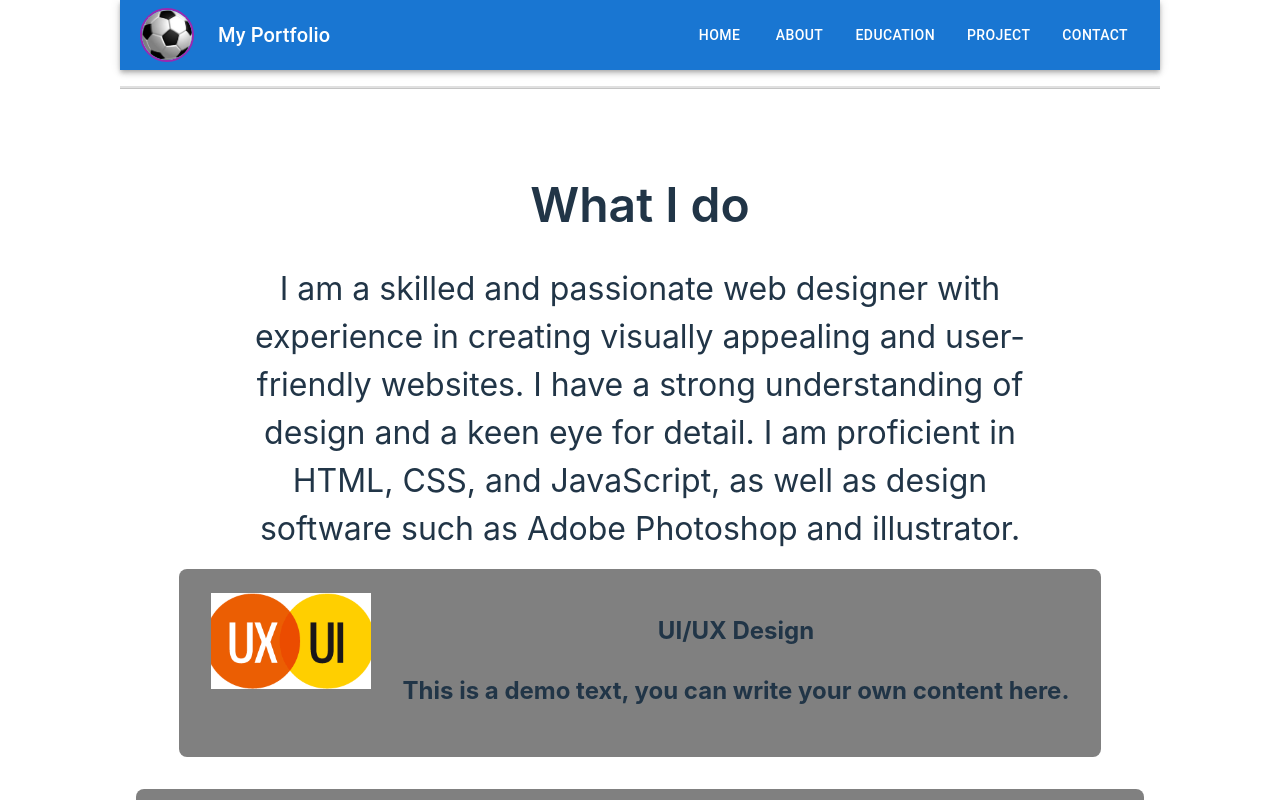
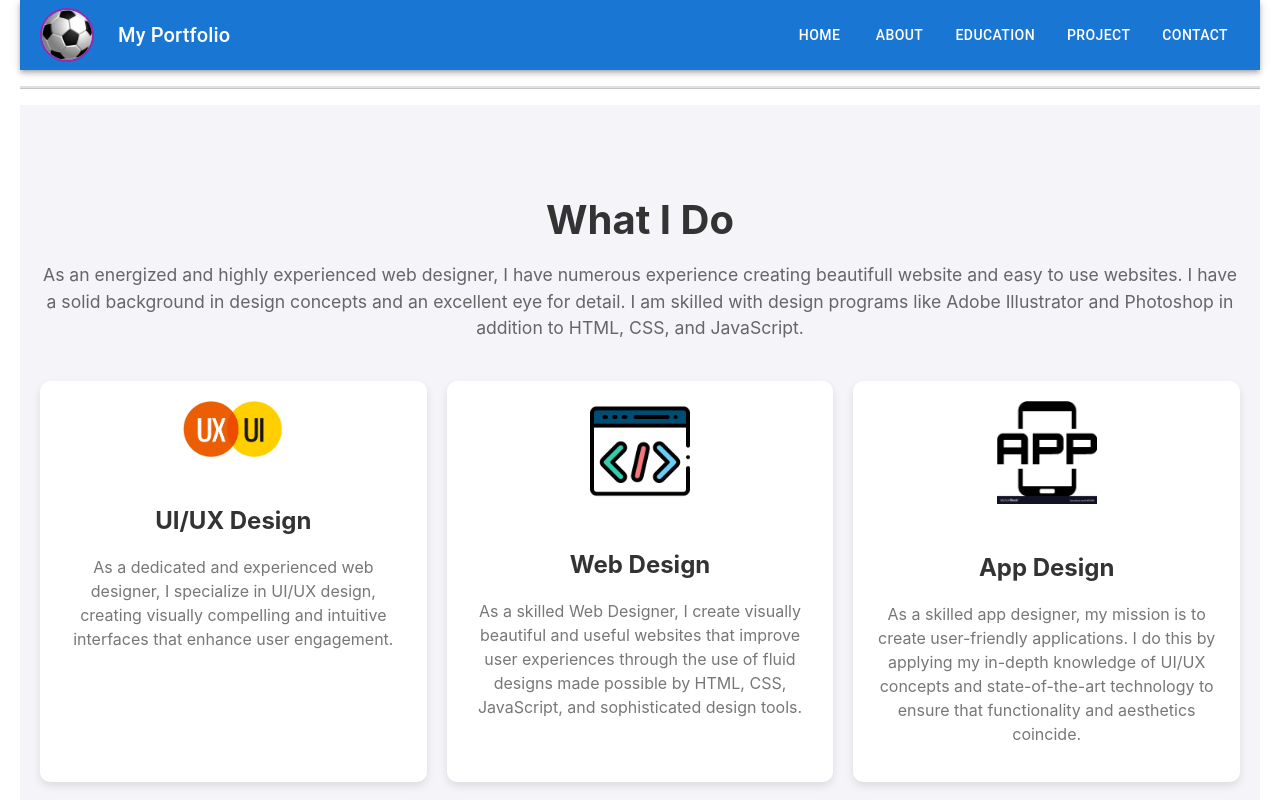
Before and after one commit to tlieu8/Remake_Assignment_1_Lieu_Minh_COMP_229, a React (Vite) app in the folder client/: page /about in a window 1280 px wide. Shown: the top 800 px of the page. Built offline with nearby package versions, Linux system fonts and the light colour scheme.

Commit message:
Update about

```diff
--- a/client/src/about.css
+++ b/client/src/about.css
@@ -1,53 +1,56 @@
-#skill {
-    overflow: hidden;
-    width: 100vw;
-    max-width: 65rem;
-    display: flex;
-    flex-direction: column;
-    align-items: center;
-    justify-content: center;
-    text-align:center;
-    margin: 0 auto;
+.about-section {
+    padding: 60px 20px;
+    background-color: #f4f4f9;
   }
 
-.skillTitle{
-    margin: 1rem 0;
-    font-size: 3rem;
-    font-weight: 600;
-    padding-top: 3rem;
-    margin-bottom: 1.5rem;
+  .container {
+    max-width: 1200px;
+    margin: 0 auto;
+    text-align: center;
   }
 
-.skillDesc{
-    font-weight: 400;
-    font-size:xx-large;
-    max-width: 51rem;
-    padding: 0 2rem;
+  .section-title {
+    font-size: 2.5rem;
+    color: #333;
+    margin-bottom: 20px;
   }
 
-.skillBars{
-    margin: 1.5rem;
-    width: 100vw;
-    max-width: 80%;
-    text-align: left;
+  .section-desc {
+    font-size: 1.1rem;
+    color: #666;
+    margin-bottom: 40px;
   }
 
-.skillBar{
-    display: flex;
-    margin: 1rem;
-    padding: 1.5rem 2rem;
-    border-radius: 0.5rem;
-    background: grey;
+  .skills-grid {
+    display: grid;
+    grid-template-columns: repeat(auto-fit, minmax(300px, 1fr));
+    gap: 20px;
   }
 
-.skillBarImg{
-    object-fit: cover;
-    height: 6rem;
-    width: 10rem;
-    margin-right: 2rem;
+  .skill-card {
+    background-color: white;
+    border-radius: 10px;
+    padding: 20px;
+    box-shadow: 0 4px 8px rgba(0, 0, 0, 0.1);
+    transition: transform 0.3s ease;
   }
 
-.skillBarText>p{
-    font-size:1.5rem;
-    font-weight: 700;
+  .skill-card:hover {
+    transform: translateY(-10px);
   }
+
+  .skill-img {
+    max-width: 100px;
+    margin-bottom: 20px;
+  }
+
+  .skill-info h2 {
+    font-size: 1.5rem;
+    color: #333;
+    margin-bottom: 10px;
+  }
+
+  .skill-info p {
+    font-size: 1rem;
+    color: #777;
+  }
--- a/client/src/about.jsx
+++ b/client/src/about.jsx
@@ -3,44 +3,54 @@ import web from "../src/assets/web.png";
 import app from "../src/assets/app.png";
 import "../src/index.css";
 import "../src/about.css";
+
 export default function About() {
   return (
-    <>
-      <section id="skill">
-        <span className="skillTitle">What I do</span>
-        <span className="skillDesc">
-          I am a skilled and passionate web designer with experience in creating
-          visually appealing and user-friendly websites. I have a strong
-          understanding of design and a keen eye for detail. I am proficient in
-          HTML, CSS, and JavaScript, as well as design software such as Adobe
-          Photoshop and illustrator.
-        </span>
-        <div className="skillBar">
-          <img src={ux} alt="UIDesign" className="skillBarImg" />
-          <div className="skillBarText">
+    <section id="skill" className="about-section">
+      <div className="container">
+        <h1 className="section-title">What I Do</h1>
+        <p className="section-desc">
+        As an energized and highly experienced web designer, I have numerous experience creating beautifull website and easy to use websites. I have a solid background in design concepts and an excellent eye for detail. I am skilled with design programs like Adobe Illustrator and Photoshop in addition to HTML, CSS, and JavaScript.
+        </p>
+
+        <div className="skills-grid">
+          <div className="skill-card">
+            <div className="skill-img-circle">
+              <img src={ux} alt="UI/UX Design" className="skill-img" />
+            </div>
+            <div className="skill-info">
               <h2>UI/UX Design</h2>
-            <p>This is a demo text, you can write your own content here.</p>
-          </div>
-        </div>
-
-        <div className="skillBar">
-          <img src={web} alt="WebDesign" className="skillBarImg" />
-          <div className="skillBarText">
-            <h2>Web Design</h2>
               <p>
-              This text can be changed while making production ready website.
+              As a dedicated and experienced web designer, I specialize in UI/UX design, creating visually compelling and intuitive interfaces that enhance user engagement.
               </p>
             </div>
           </div>
 
-        <div className="skillBar">
-          <img src={app} alt="AppDesign" className="skillBarImg" />
-          <div className="skillBarText">
+          <div className="skill-card">
+            <div className="skill-img-circle">
+              <img src={web} alt="Web Design" className="skill-img" />
+            </div>
+            <div className="skill-info">
+              <h2>Web Design</h2>
+              <p>
+              As a skilled Web Designer, I create visually beautiful and useful websites that improve user experiences through the use of fluid designs made possible by HTML, CSS, JavaScript, and sophisticated design tools.
+              </p>
+            </div>
+          </div>
+
+          <div className="skill-card">
+            <div className="skill-img-circle">
+              <img src={app} alt="App Design" className="skill-img" />
+            </div>
+            <div className="skill-info">
               <h2>App Design</h2>
-            <p>You can write text related to mobile app development.</p>
+              <p>
+              As a skilled app designer, my mission is to create user-friendly applications. I do this by applying my in-depth knowledge of UI/UX concepts and state-of-the-art technology to ensure that functionality and aesthetics coincide.
+              </p>
+            </div>
+          </div>
         </div>
       </div>
     </section>
-    </>
   );
 }
```
Lines whose indentation alone changed are shown as unchanged.
